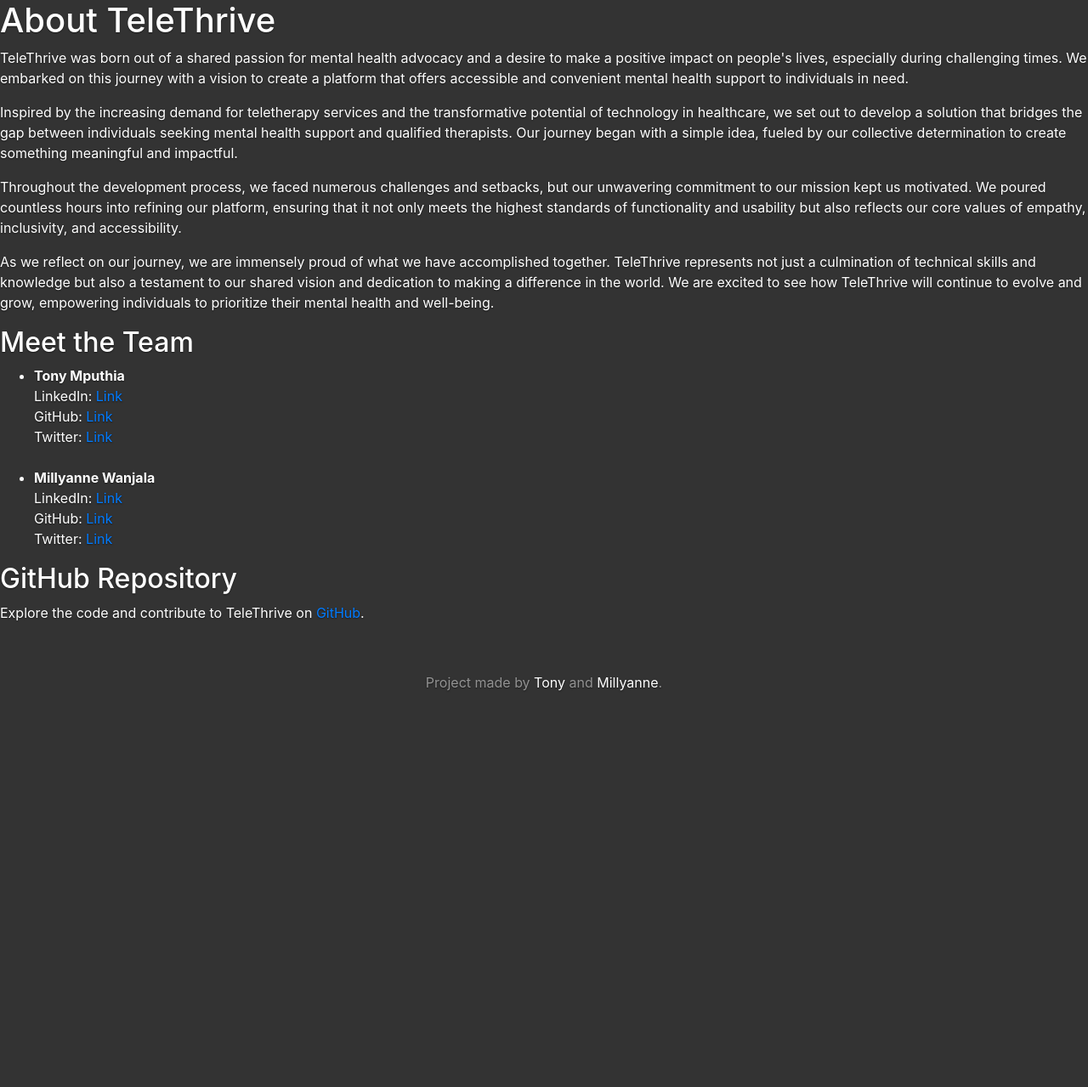
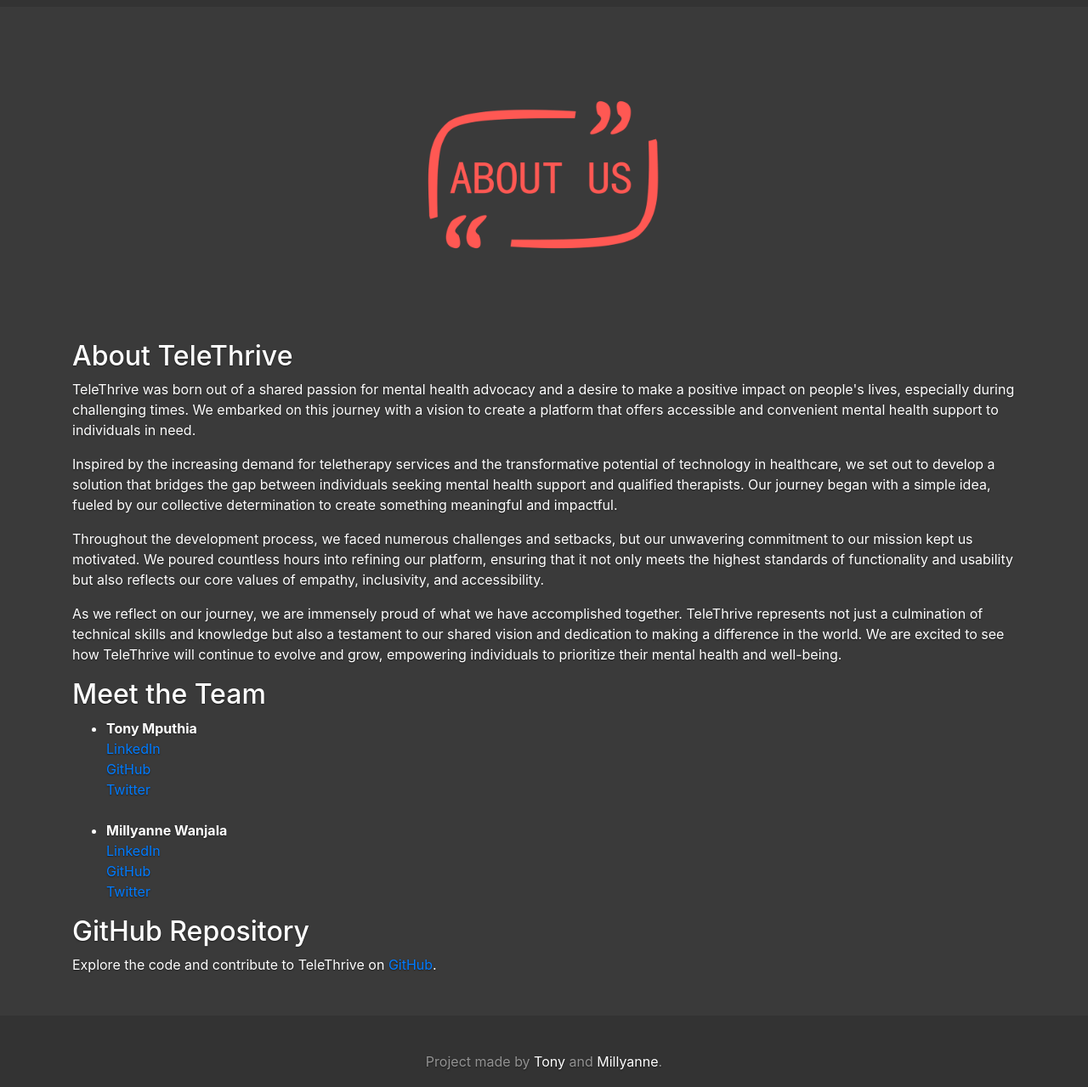
Before and after one commit to ynot93/tele-thrive, a Flask app: page /about in a window 1280 px wide. Shown: the part 48-1327 px from the top of the page at 85% size. Before the commit the page ends 861 px from the top, so only its background shows below. Run offline with Flask 3, Linux system fonts and the light colour scheme.

Commit message:
Clean up code

```diff
--- a/flask_app/models/therapist.py
+++ b/flask_app/models/therapist.py
@@ -23,8 +23,8 @@ class Therapist(db.Model, UserMixin):
     """""
 
     id = db.Column(db.String,  default=random_integer, primary_key=True, unique=True)
-    first_name = db.Column(db.String(20), unique=True, nullable=False)
-    last_name = db.Column(db.String(20), unique=True, nullable=False)
+    first_name = db.Column(db.String(20), nullable=False)
+    last_name = db.Column(db.String(20), nullable=False)
     username = db.Column(db.String(20), unique=True, nullable=False)
     email = db.Column(db.String(120), unique=True, nullable=False)
     image_profile = db.Column(db.String(20), nullable=False, default='default.jpg')
--- a/flask_app/static/main.css
+++ b/flask_app/static/main.css
@@ -90,6 +90,11 @@ body {
 /* About Us Section */
 .about-section {
   background-color: #3a3a3a;
+}
+
+.about-section .img-fluid {
+  max-width: 100%;
+  max-height: 400px;
 }
 
 /* Get Started Section */
--- a/flask_app/templates/about.html
+++ b/flask_app/templates/about.html
@@ -1,36 +1,64 @@
 {% extends "layout.html" %}
 {% block content %}
-    <h1>About TeleThrive</h1>
+    <!-- About Us Section -->
+    <section class="about-section">
+        <div class="container-fluid pb-3">
+            <img src="../static/images/About us.png" alt="About Us Image" class="mx-auto d-block img-fluid">
+            <div class="container pb-3">
+                <h2>About TeleThrive</h2>
                 <p>
-    TeleThrive was born out of a shared passion for mental health advocacy and a desire to make a positive impact on people's lives, especially during challenging times. We embarked on this journey with a vision to create a platform that offers accessible and convenient mental health support to individuals in need.
+                    TeleThrive was born out of a shared passion for mental health advocacy and a desire to make
+                    a positive impact on people's lives, especially during challenging times. We embarked on
+                    this journey with a vision to create a platform that offers accessible and convenient mental
+                    health support to individuals in need.
                 </p>
                 <p>
-    Inspired by the increasing demand for teletherapy services and the transformative potential of technology in healthcare, we set out to develop a solution that bridges the gap between individuals seeking mental health support and qualified therapists. Our journey began with a simple idea, fueled by our collective determination to create something meaningful and impactful.
+                    Inspired by the increasing demand for teletherapy services and the transformative potential
+                    of technology in healthcare, we set out to develop a solution that bridges the gap between
+                    individuals seeking mental health support and qualified therapists. Our journey began with a
+                    simple idea, fueled by our collective determination to create something meaningful and
+                    impactful.
                 </p>
                 <p>
-    Throughout the development process, we faced numerous challenges and setbacks, but our unwavering commitment to our mission kept us motivated. We poured countless hours into refining our platform, ensuring that it not only meets the highest standards of functionality and usability but also reflects our core values of empathy, inclusivity, and accessibility.
+                    Throughout the development process, we faced numerous challenges and setbacks, but our
+                    unwavering commitment to our mission kept us motivated. We poured countless hours into
+                    refining our platform, ensuring that it not only meets the highest standards of
+                    functionality and usability but also reflects our core values of empathy, inclusivity, and
+                    accessibility.
                 </p>
                 <p>
-    As we reflect on our journey, we are immensely proud of what we have accomplished together. TeleThrive represents not just a culmination of technical skills and knowledge but also a testament to our shared vision and dedication to making a difference in the world. We are excited to see how TeleThrive will continue to evolve and grow, empowering individuals to prioritize their mental health and well-being.
+                    As we reflect on our journey, we are immensely proud of what we have accomplished together.
+                    TeleThrive represents not just a culmination of technical skills and knowledge but also a
+                    testament to our shared vision and dedication to making a difference in the world. We are
+                    excited to see how TeleThrive will continue to evolve and grow, empowering individuals to
+                    prioritize their mental health and well-being.
                 </p>
-
-
                 <h2>Meet the Team</h2>
                 <ul>
                     <li>
                         <strong>Tony Mputhia</strong><br>
-            LinkedIn: <a href="[Link]" class="text-decoration-none text-primary">Link</a><br>
-            GitHub: <a href="https://github.com/ynot93" class="text-decoration-none text-primary">Link</a><br>
-            Twitter: <a href="[Insert Twitter Link]" class="text-decoration-none text-primary">Link</a>
+                        <a href="https://www.linkedin.com/in/tony-mputhia-developer/"
+                            class="text-decoration-none text-primary">LinkedIn</a><br>
+                        <a href="https://github.com/ynot93"
+                            class="text-decoration-none text-primary">GitHub</a><br>
+                        <a href="https://twitter.com/tonymmputhia"
+                            class="text-decoration-none text-primary">Twitter</a>
                     </li>
                     <br>
                     <li>
                         <strong>Millyanne Wanjala</strong><br>
-            LinkedIn: <a href="https://www.linkedin.com/in/millyanne-wanjala-5365306b?utm_source=share&utm_campaign=share_via&utm_content=profile&utm_medium=ios_app" class="text-decoration-none text-primary">Link</a><br>
-            GitHub: <a href="https://github.com/millyanne93" class="text-decoration-none text-primary">Link</a><br>
-            Twitter: <a href="https://twitter.com/millyanne254"class="text-decoration-none text-primary">Link</a>
+                        <a href="https://www.linkedin.com/in/millyanne-wanjala-5365306b?utm_source=share&utm_campaign=share_via&utm_content=profile&utm_medium=ios_app"
+                            class="text-decoration-none text-primary">LinkedIn</a><br>
+                        <a href="https://github.com/millyanne93"
+                            class="text-decoration-none text-primary">GitHub</a><br>
+                        <a href="https://twitter.com/millyanne254"
+                            class="text-decoration-none text-primary">Twitter</a>
                 </ul>
                 <h2>GitHub Repository</h2>
-    <p>Explore the code and contribute to TeleThrive on <a href="https://github.com/ynot93/tele-thrive"class="text-decoration-none text-primary">GitHub</a>.</p>
-
+                <p>Explore the code and contribute to TeleThrive on <a
+                        href="https://github.com/ynot93/tele-thrive"
+                        class="text-decoration-none text-primary">GitHub</a>.</p>
+            </div>
+        </div>
+    </section>
 {% endblock content %}
--- a/flask_app/templates/results.html
+++ b/flask_app/templates/results.html
@@ -7,6 +7,6 @@
         <h1> Here are your results</h1>
     {% endif %}
     <p>{{ response }}</p>
-    <button type="button" class="btn btn-outline-secondary btn-block"><a href="{{ url_for('user_profile') }}">Book an appointment with a Therapist</a></button>
+    <a href="{{ url_for('appointments') }}"><button type="button" class="btn btn-outline-secondary btn-block">Book an appointment with a Therapist</button></a>
 </div>
 {% endblock content %}
```
Lines whose indentation alone changed are shown as unchanged.
